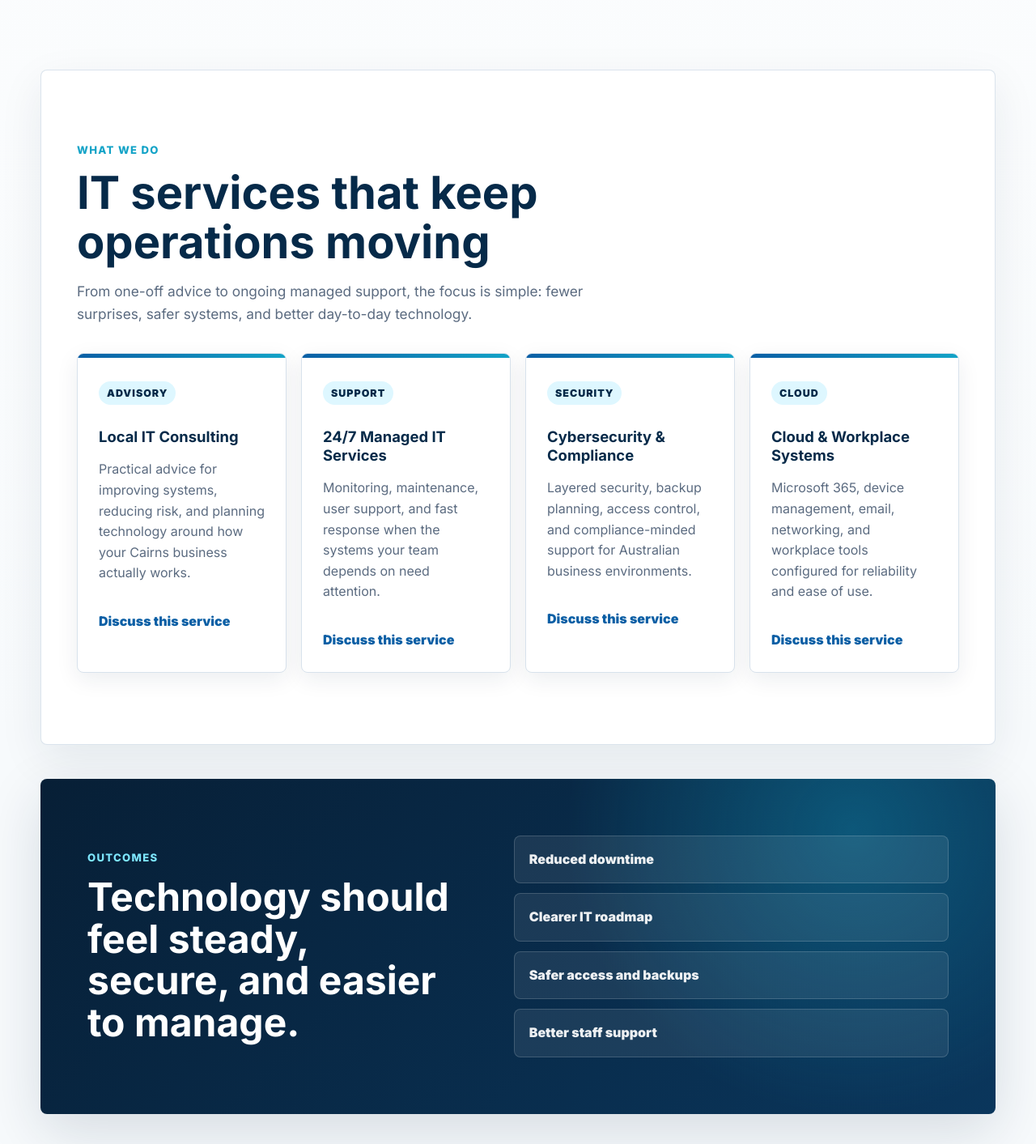
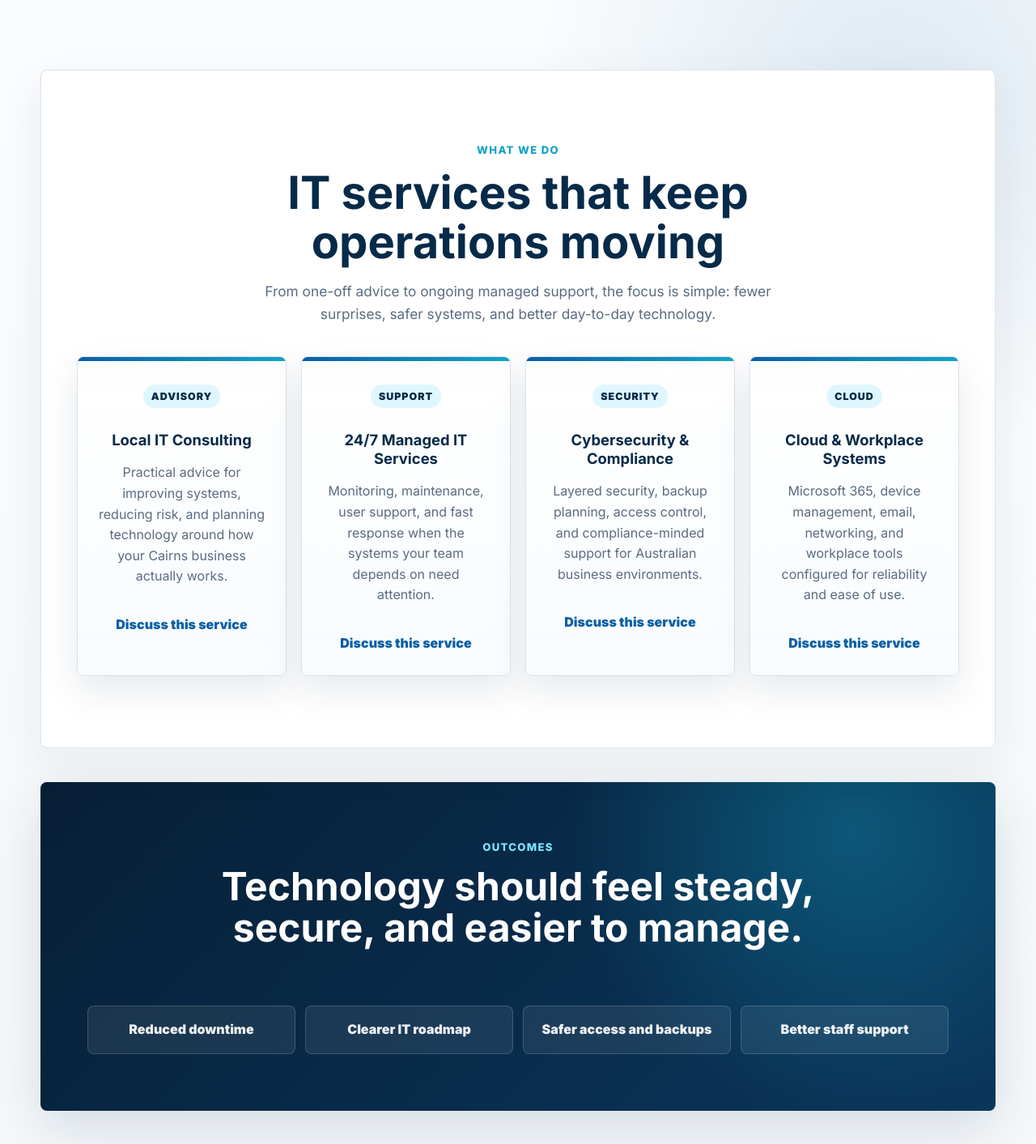
Before and after one commit to FNIT-Guy/Farnorthit, a Next.js app: page / in a window 1280 px wide. Shown: the part 1117-2530 px from the top of the page at 81% size. Built offline with nearby package versions, Linux system fonts and the light colour scheme.

Commit message:
ui updates

```diff
--- a/app/globals.css
+++ b/app/globals.css
@@ -25,8 +25,9 @@ html {
 body {
   margin: 0;
   background:
-    radial-gradient(circle at 15% 0%, rgba(19, 163, 199, 0.12), transparent 28rem),
-    linear-gradient(180deg, #ffffff 0%, var(--bg) 42%);
+    radial-gradient(circle at 18% 4%, rgba(19, 163, 199, 0.16), transparent 30rem),
+    radial-gradient(circle at 86% 24%, rgba(11, 95, 165, 0.12), transparent 28rem),
+    linear-gradient(180deg, #ffffff 0%, var(--bg) 38%, #eef5fb 100%);
   color: var(--ink);
   font-family:
     var(--font-inter),
@@ -189,6 +190,14 @@ h3 {
   margin-top: 42px;
 }
 
+.hero-proof div,
+.status-card,
+.service-card,
+.process-step,
+.contact-form {
+  backdrop-filter: blur(16px);
+}
+
 .hero-proof div {
   padding: 18px;
   border: 1px solid var(--line);
@@ -274,6 +283,22 @@ h3 {
   border-radius: 8px;
 }
 
+.section-card {
+  position: relative;
+  isolation: isolate;
+}
+
+.section-card::after {
+  position: absolute;
+  inset: 14px;
+  z-index: -1;
+  content: "";
+  border-radius: 8px;
+  background: rgba(255, 255, 255, 0.52);
+  filter: blur(22px);
+  transform: translateY(18px);
+}
+
 .section-light {
   background: #ffffff;
   border: 1px solid rgba(216, 226, 236, 0.9);
@@ -282,7 +307,8 @@ h3 {
 
 .section-heading {
   max-width: 820px;
-  margin-bottom: 34px;
+  margin: 0 auto 38px;
+  text-align: center;
 }
 
 .section-heading.center {
@@ -296,6 +322,7 @@ h3 {
 
 .section-heading p:not(.eyebrow) {
   max-width: 700px;
+  margin-inline: auto;
   color: var(--muted);
   font-size: 1.08rem;
 }
@@ -311,8 +338,11 @@ h3 {
 .contact-form {
   border: 1px solid var(--line);
   border-radius: 8px;
-  background: var(--panel);
-  box-shadow: 0 8px 28px rgba(15, 38, 64, 0.08);
+  background:
+    linear-gradient(180deg, rgba(255, 255, 255, 0.98), rgba(248, 252, 255, 0.96));
+  box-shadow:
+    0 18px 44px rgba(15, 38, 64, 0.1),
+    inset 0 1px 0 rgba(255, 255, 255, 0.9);
 }
 
 .service-card {
@@ -320,6 +350,7 @@ h3 {
   overflow: hidden;
   min-height: 250px;
   padding: 26px;
+  text-align: center;
   transition:
     transform 180ms ease,
     box-shadow 180ms ease,
@@ -362,6 +393,7 @@ h3 {
 
 .service-card a {
   display: inline-flex;
+  justify-content: center;
   margin-top: 18px;
   color: var(--primary);
   font-weight: 900;
@@ -374,9 +406,10 @@ h3 {
 
 .outcomes-band {
   display: grid;
-  grid-template-columns: minmax(0, 0.85fr) minmax(320px, 1fr);
+  grid-template-columns: 1fr;
   gap: clamp(28px, 6vw, 70px);
   align-items: center;
+  justify-items: center;
   margin-top: clamp(22px, 4vw, 42px);
   padding: clamp(42px, 7vw, 70px) clamp(22px, 5vw, 58px);
   border-radius: 8px;
@@ -385,9 +418,11 @@ h3 {
     linear-gradient(135deg, var(--deep), var(--deep-2));
   color: #ffffff;
   box-shadow: var(--shadow);
+  text-align: center;
 }
 
 .outcomes-band h2 {
+  max-width: 820px;
   color: #ffffff;
   font-size: clamp(1.9rem, 4vw, 3rem);
 }
@@ -398,7 +433,9 @@ h3 {
 
 .outcomes-band ul {
   display: grid;
+  grid-template-columns: repeat(4, minmax(0, 1fr));
   gap: 12px;
+  width: 100%;
   margin: 0;
   padding: 0;
   list-style: none;
@@ -439,7 +476,9 @@ h3 {
 
 .split-copy p {
   max-width: 680px;
+  margin-inline: auto;
   font-size: 1.05rem;
+  text-align: center;
 }
 
 .approach-section {
@@ -449,6 +488,7 @@ h3 {
   background:
     linear-gradient(180deg, rgba(7, 31, 54, 0.96), rgba(10, 54, 92, 0.98));
   color: #ffffff;
+  text-align: center;
 }
 
 .approach-section h2,
@@ -468,8 +508,11 @@ h3 {
 
 .process-step {
   border-color: rgba(255, 255, 255, 0.14);
-  background: rgba(255, 255, 255, 0.08);
-  box-shadow: none;
+  background:
+    linear-gradient(180deg, rgba(255, 255, 255, 0.12), rgba(255, 255, 255, 0.07));
+  box-shadow:
+    0 18px 44px rgba(0, 0, 0, 0.16),
+    inset 0 1px 0 rgba(255, 255, 255, 0.13);
   padding: 24px;
   min-height: 230px;
 }
@@ -490,9 +533,10 @@ h3 {
 
 .contact-section {
   display: grid;
-  grid-template-columns: minmax(0, 0.8fr) minmax(320px, 1fr);
+  grid-template-columns: 1fr;
   gap: clamp(28px, 6vw, 70px);
   align-items: start;
+  justify-items: center;
   margin-top: clamp(22px, 4vw, 42px);
   margin-bottom: clamp(42px, 7vw, 86px);
   padding: clamp(44px, 7vw, 72px) clamp(18px, 4vw, 44px);
@@ -500,12 +544,19 @@ h3 {
   border-radius: 8px;
   background: #ffffff;
   box-shadow: 0 18px 54px rgba(15, 38, 64, 0.08);
+  text-align: center;
+}
+
+.contact-section > div {
+  max-width: 760px;
 }
 
 .contact-form {
+  width: min(720px, 100%);
   display: grid;
   gap: 18px;
   padding: 24px;
+  text-align: left;
 }
 
 .contact-form label {
@@ -597,6 +648,10 @@ footer p {
   .outcomes-band {
     grid-template-columns: 1fr;
   }
+
+  .outcomes-band ul {
+    grid-template-columns: repeat(2, minmax(0, 1fr));
+  }
 }
 
 @media (max-width: 720px) {
@@ -638,7 +693,8 @@ footer p {
 
   .service-grid,
   .hero-proof,
-  .process-list {
+  .process-list,
+  .outcomes-band ul {
     grid-template-columns: 1fr;
   }
 }
--- a/app/page.js
+++ b/app/page.js
@@ -160,7 +160,7 @@ export default function Home() {
           </div>
         </section>
 
-        <section id="services" className="section section-light">
+        <section id="services" className="section section-light section-card">
           <SectionHeader
             eyebrow="What We Do"
             title="IT services that keep operations moving"
@@ -187,7 +187,7 @@ export default function Home() {
           </ul>
         </section>
 
-        <section id="about" className="split-section">
+        <section id="about" className="split-section section-card">
           <div className="split-media">
             <Image
               src="/assets/images/technician-work.webp"
@@ -214,7 +214,7 @@ export default function Home() {
           </div>
         </section>
 
-        <section id="approach" className="approach-section">
+        <section id="approach" className="approach-section section-card">
           <SectionHeader
             eyebrow="Approach"
             title="A simple path from messy IT to managed confidence"
@@ -227,7 +227,7 @@ export default function Home() {
           </div>
         </section>
 
-        <section id="contact" className="contact-section">
+        <section id="contact" className="contact-section section-card">
           <div>
             <SectionHeader eyebrow="Contact" title="Tell us what you need help with" />
             <p>
```
